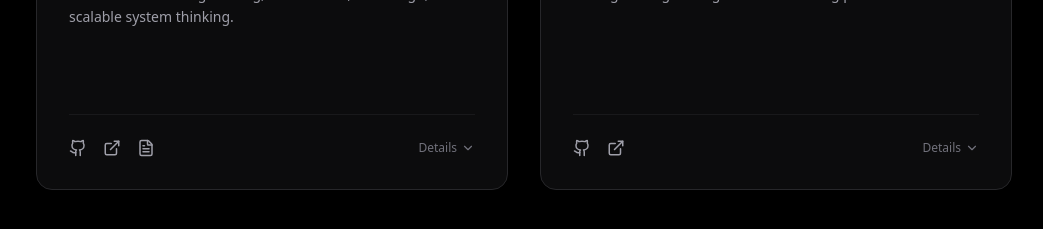
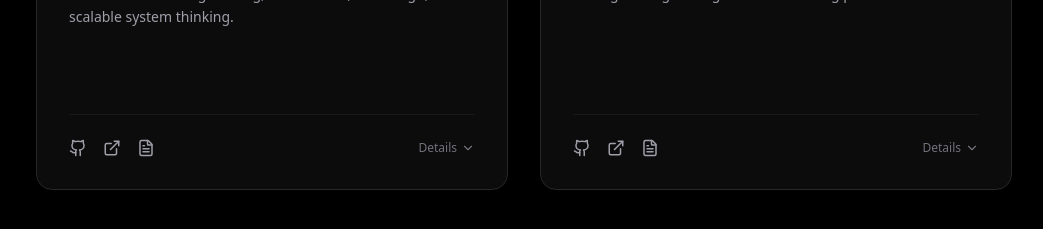
Before and after one commit to bnguyen07/bnguyen07.github.io, a Next.js app: page / in a window 1280 px wide. Shown: the part 2740-2969 px from the top of the page, without its empty margins (116-1159 px from the left). Built offline with nearby package versions, Linux system fonts and the light colour scheme.

Commit message:
Add backtester article link

```diff
--- a/src/data/portfolio.ts
+++ b/src/data/portfolio.ts
@@ -30,6 +30,7 @@ export const projects = [
     tech: ["Python", "Streamlit", "Data Analysis", "Backtesting"],
     github: "https://github.com/bnguyen07/TrendStrategyBacktester",
     live: "https://trendstrategybacktester.streamlit.app/",
+    article: "https://www.linkedin.com/pulse/how-i-built-stock-backtester-python-brian-nguyen-w7ibc/",
     featured: true,
     image: "/projects/trend-backtester.png",
     details: "Enables users to input stock signals and run backtests against historical data, providing visual analytics and performance metrics."
```
